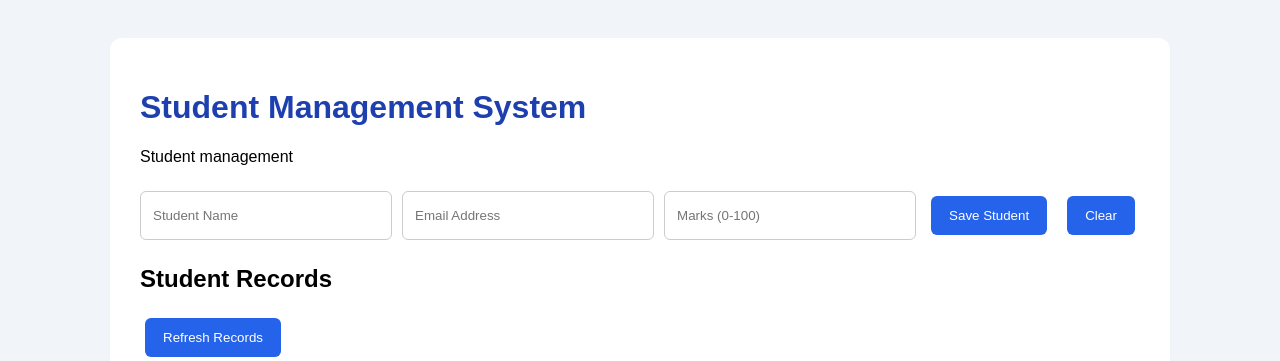
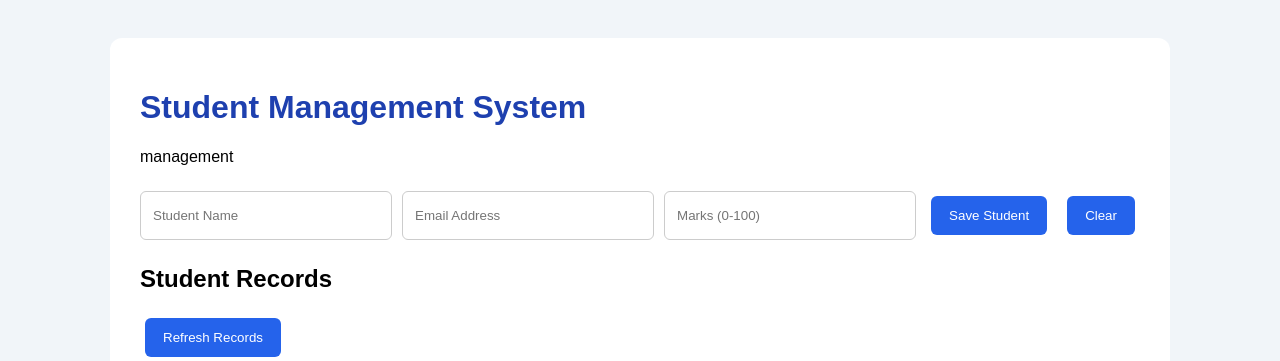
Before and after one commit to kgsisolutions/student_management, a FastAPI app: page / in a window 1280 px wide. Shown: the top 361 px of the page. Run offline with FastAPI, Linux system fonts and the light colour scheme; data that the repository does not hold is empty.

Commit message:
neww thing

```diff
--- a/templates/index.html
+++ b/templates/index.html
@@ -11,7 +11,7 @@
 <div class="container">
 
     <h1>Student Management System</h1>
-    <p>Student management</p>
+    <p> management</p>
 
     <div class="form">
 
```
